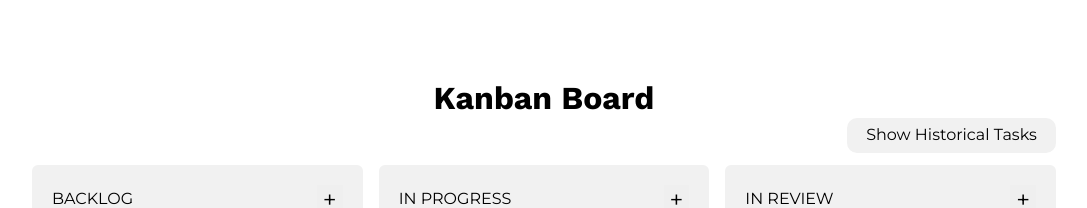
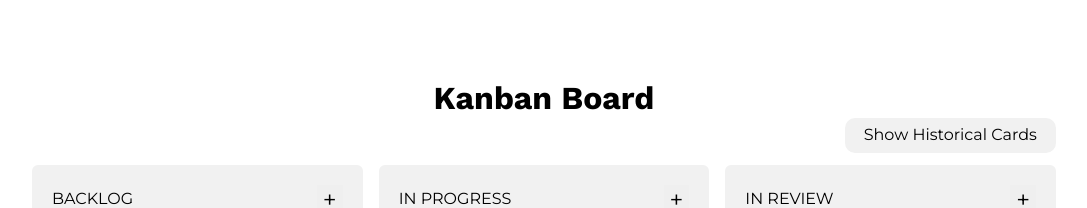
Before and after one commit to nwils000/kanban-board, a React (Vite) app: page / in a window 1280 px wide. Shown: the top 208 px of the page, without its empty margins (96-1183 px from the left). Built offline with nearby package versions, Linux system fonts and the light colour scheme; a web font is replaced by a local one.

Commit message:
changed tasks to cards

```diff
--- a/src/components/Board.jsx
+++ b/src/components/Board.jsx
@@ -7,8 +7,8 @@ import { GlobalTaskData } from '../main';
 function Board() {
   const { state } = useContext(GlobalTaskData);
   const [stateToShow, setStateToShow] = useState(state.tasks);
-  const [historicalTasksButtonText, setHistoricalTasksButtonText] = useState(
-    'Show Historical Tasks'
+  const [historicalCardsButtonText, setHistoricalCardsButtonText] = useState(
+    'Show Historical Cards'
   );
 
   useEffect(() => {
@@ -16,15 +16,15 @@ function Board() {
   }, [state]);
 
   function toggleText() {
-    historicalTasksButtonText === 'Show Historical Tasks'
-      ? setHistoricalTasksButtonText('Show Current Tasks')
-      : setHistoricalTasksButtonText('Show Historical Tasks');
+    historicalCardsButtonText === 'Show Historical Cards'
+      ? setHistoricalCardsButtonText('Show Current Cards')
+      : setHistoricalCardsButtonText('Show Historical Cards');
   }
 
   function handleButtonPress() {
     toggleText();
     if (stateToShow === state.tasks) {
-      setStateToShow(state.historicalTasks);
+      setStateToShow(state.historicalCards);
     } else {
       setStateToShow(state.tasks);
     }
@@ -39,7 +39,7 @@ function Board() {
           className="historical-data-button"
           style={{ position: 'absolute', top: '1.4rem', right: '0' }}
         >
-          {historicalTasksButtonText}
+          {historicalCardsButtonText}
         </button>
         <SearchFilterBar />
         <BoardColumns stateToShow={stateToShow} />
```
Also changed, not shown: 3 other files (tests, documents, lock files or other folders).
